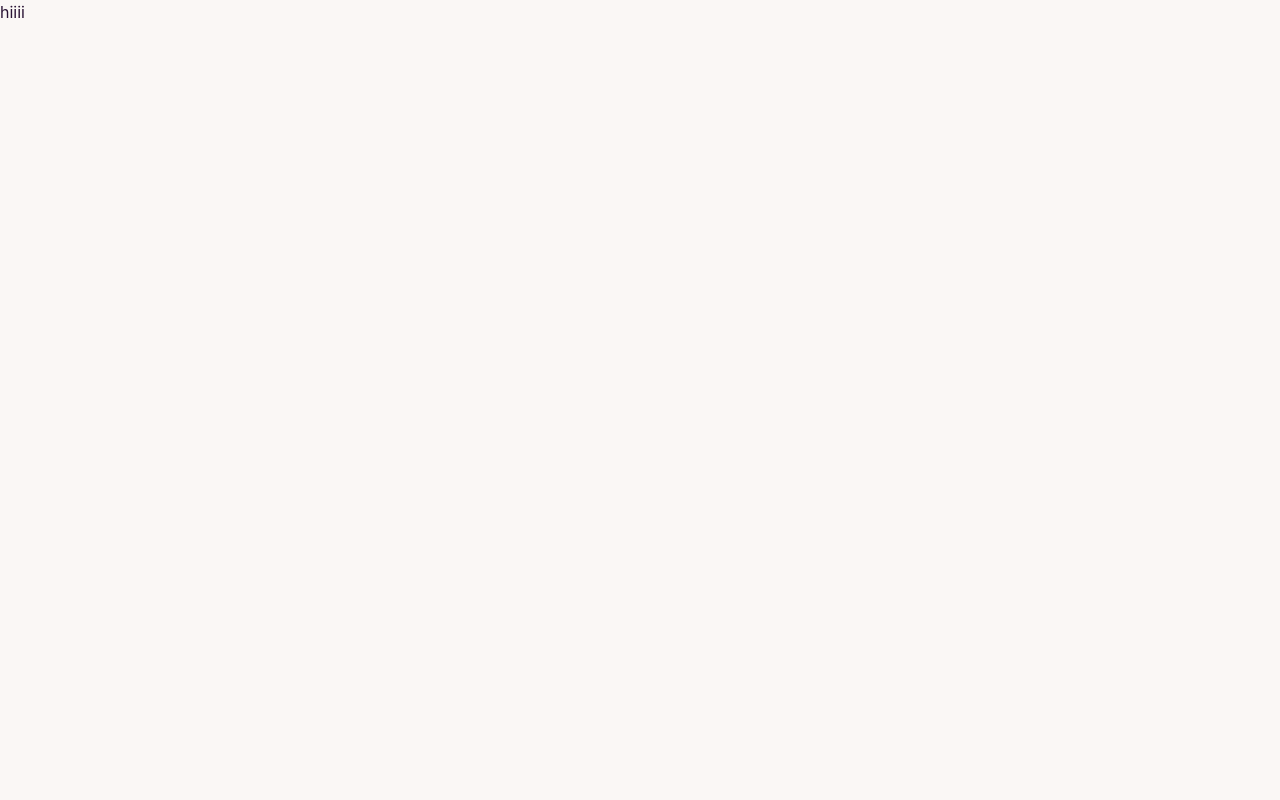
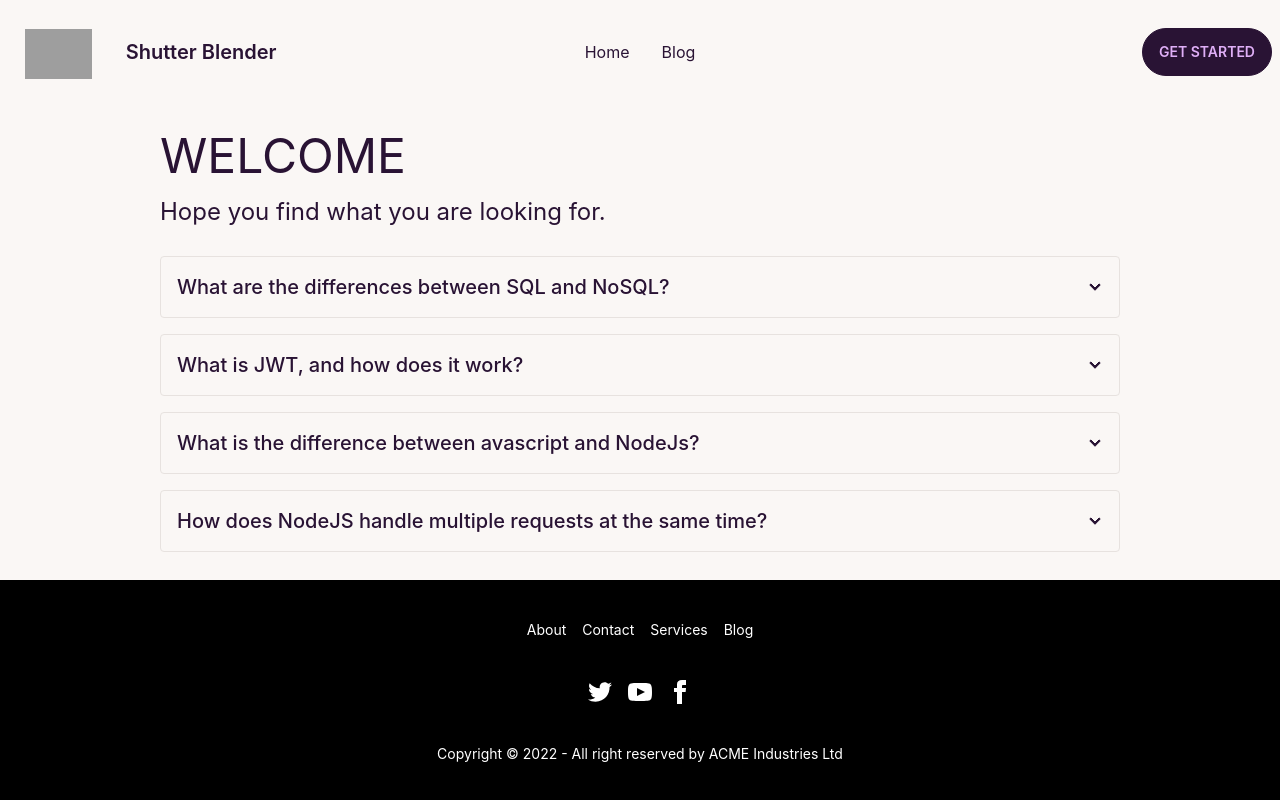
Before and after one commit to sonjibony/shutter-blender-client, a React (Create React App) app: page /blog in a window 1280 px wide. Shown: the top 800 px of the page. Built offline with nearby package versions, Linux system fonts and the light colour scheme; grey boxes are pictures that could not be loaded.

Commit message:
blogs added

```diff
--- a/src/App.js
+++ b/src/App.js
@@ -1,10 +1,11 @@
-import logo from './logo.svg';
+import { RouterProvider } from 'react-router-dom';
 import './App.css';
+import router from './Router/Routes/Routes';
 
 function App() {
   return (
     <div>
-      hiiii
+      <RouterProvider router={router}></RouterProvider>
     </div>
   );
 }
--- /dev/null
+++ b/src/Layout/Main.js
@@ -0,0 +1,16 @@
+import React from 'react';
+import { Outlet } from 'react-router-dom';
+import Footer from '../Pages/Shared/Footer/Footer';
+import Header from '../Pages/Shared/Header/Header';
+
+const Main = () => {
+    return (
+        <div>
+           <Header></Header>
+           <Outlet></Outlet>
+           <Footer></Footer>
+        </div>
+    );
+};
+
+export default Main;
--- /dev/null
+++ b/src/Pages/Blog/Blog.js
@@ -0,0 +1,55 @@
+import React from 'react';
+
+const Blog = () => {
+    return (
+        <div className='my-7 w-3/4 mx-auto'>
+            <div >
+
+                <h1 className='text-5xl mb-4'>WELCOME</h1>
+                <h1 className='text-2xl mb-7'>Hope you find what you are looking for.</h1>
+            </div>
+         <div tabIndex={0} className="collapse collapse-arrow border border-base-300 bg-base-100 rounded mb-4">
+  <div className="collapse-title text-xl font-medium">
+  What are the differences between SQL and NoSQL?  </div>
+  <div className="collapse-content">
+    <p>SQL databases are relational, NoSQL databases are non-relational.
+SQL databases use structured query language and have a predefined schema. NoSQL databases have dynamic schemas for unstructured data.
+SQL databases are vertically scalable, while NoSQL databases are horizontally scalable.
+SQL databases are table-based, while NoSQL databases are document, key-value, graph, or wide-column stores.
+SQL databases are better for multi-row transactions, while NoSQL is better for unstructured data like documents or JSON.</p>
+  </div>
+</div>
+         <div tabIndex={1} className="collapse collapse-arrow border border-base-300 bg-base-100 rounded mb-4">
+  <div className="collapse-title text-xl font-medium">
+    What is JWT, and how does it work?
+  </div>
+  <div className="collapse-content">
+    <p>JSON Web Token (JWT) is an open standard (RFC 7519) that defines a compact and self-contained way for securely transmitting information between parties as a JSON object. This information can be verified and trusted because it is digitally signed.
+    Authentication server verifies the credentials and issues a jwt signed using either a secret salt or a private key. User's Client uses the JWT to access protected resources by passing the JWT in HTTP Authorization header. Resource server then verifies the authenticity of the token using the secret salt/ public key.
+</p>
+  </div>
+</div>
+         <div tabIndex={2} className="collapse collapse-arrow border border-base-300 bg-base-100 rounded mb-4">
+  <div className="collapse-title text-xl font-medium">
+
+  What is the difference between avascript and NodeJs?
+
+
+</div>
+  <div className="collapse-content">
+    <p>NodeJS is a cross-platform and open source Javascript runtime environment that allows the javascript to be run on the server-side. Nodejs allows Javascript code to run outside the browser. Nodejs comes with a lot of modules and mostly used in web development.
+  On the other hand, Javascript is a Scripting language. It is mostly abbreviated as JS. It can be said that Javascript is the updated version of the ECMA script. Javascript is a high-level programming language that uses the concept of Oops but it is based on prototype inheritance.</p>
+  </div>
+</div>
+         <div tabIndex={3} className="collapse collapse-arrow border border-base-300 bg-base-100 rounded">
+  <div className="collapse-title text-xl font-medium">
+  How does NodeJS handle multiple requests at the same time?  </div>
+  <div className="collapse-content">
+    <p> NodeJS receives multiple client requests and places them into EventQueue. NodeJS is built with the concept of event-driven architecture. NodeJS has its own EventLoop which is an infinite loop that receives requests and processes them.</p>
+  </div>
+</div>
+        </div>
+    );
+};
+
+export default Blog;
--- /dev/null
+++ b/src/Pages/Error/Error.js
@@ -0,0 +1,11 @@
+import React from 'react';
+
+const Error = () => {
+    return (
+        <div>
+           404
+        </div>
+    );
+};
+
+export default Error;
--- /dev/null
+++ b/src/Pages/Home/Home/Home.js
@@ -0,0 +1,11 @@
+import React from 'react';
+
+const Home = () => {
+    return (
+        <div>
+            home
+        </div>
+    );
+};
+
+export default Home;
--- /dev/null
+++ b/src/Pages/Shared/Footer/Footer.js
@@ -0,0 +1,27 @@
+import React from 'react';
+import { Link } from 'react-router-dom';
+
+const Footer = () => {
+    return (
+        <footer className="footer footer-center p-10 bg-black text-white">
+  <div className="grid grid-flow-col gap-4">
+    <Link className="link link-hover">About </Link>
+    <Link className="link link-hover">Contact</Link>
+    <Link className="link link-hover">Services</Link>
+    <Link className="link link-hover">Blog</Link>
+  </div>
+  <div>
+    <div className="grid grid-flow-col gap-4">
+      <Link><svg xmlns="http://www.w3.org/2000/svg" width="24" height="24" viewBox="0 0 24 24" className="fill-current"><path d="M24 4.557c-.883.392-1.832.656-2.828.775 1.017-.609 1.798-1.574 2.165-2.724-.951.564-2.005.974-3.127 1.195-.897-.957-2.178-1.555-3.594-1.555-3.179 0-5.515 2.966-4.797 6.045-4.091-.205-7.719-2.165-10.148-5.144-1.29 2.213-.669 5.108 1.523 6.574-.806-.026-1.566-.247-2.229-.616-.054 2.281 1.581 4.415 3.949 4.89-.693.188-1.452.232-2.224.084.626 1.956 2.444 3.379 4.6 3.419-2.07 1.623-4.678 2.348-7.29 2.04 2.179 1.397 4.768 2.212 7.548 2.212 9.142 0 14.307-7.721 13.995-14.646.962-.695 1.797-1.562 2.457-2.549z"></path></svg></Link>
+      <Link><svg xmlns="http://www.w3.org/2000/svg" width="24" height="24" viewBox="0 0 24 24" className="fill-current"><path d="M19.615 3.184c-3.604-.246-11.631-.245-15.23 0-3.897.266-4.356 2.62-4.385 8.816.029 6.185.484 8.549 4.385 8.816 3.6.245 11.626.246 15.23 0 3.897-.266 4.356-2.62 4.385-8.816-.029-6.185-.484-8.549-4.385-8.816zm-10.615 12.816v-8l8 3.993-8 4.007z"></path></svg></Link>
+      <Link><svg xmlns="http://www.w3.org/2000/svg" width="24" height="24" viewBox="0 0 24 24" className="fill-current"><path d="M9 8h-3v4h3v12h5v-12h3.642l.358-4h-4v-1.667c0-.955.192-1.333 1.115-1.333h2.885v-5h-3.808c-3.596 0-5.192 1.583-5.192 4.615v3.385z"></path></svg></Link>
+    </div>
+  </div>
+  <div>
+    <p>Copyright © 2022 - All right reserved by ACME Industries Ltd</p>
+  </div>
+</footer>
+    );
+};
+
+export default Footer;
--- /dev/null
+++ b/src/Pages/Shared/Header/Header.js
@@ -0,0 +1,40 @@
+import React from 'react';
+import { Link } from 'react-router-dom';
+
+const Header = () => {
+
+//menu list items
+const menuItems = <>
+<li><Link to='/'>Home</Link></li>
+<li><Link to='/blog'>Blog</Link></li>
+</>
+
+    return (
+<div className="navbar  py-7">
+  <div className="navbar-start">
+    <div className="dropdown">
+      <label tabIndex={0} className="btn btn-ghost lg:hidden">
+        <svg xmlns="http://www.w3.org/2000/svg" className="h-5 w-5" fill="none" viewBox="0 0 24 24" stroke="currentColor"><path strokeLinecap="round" strokeLinejoin="round" strokeWidth="2" d="M4 6h16M4 12h8m-8 6h16" /></svg>
+      </label>
+      <ul tabIndex={0} className="menu menu-compact dropdown-content mt-3 p-2 shadow bg-base-100 rounded-box w-52">
+        {menuItems}
+      </ul>
+    </div>
+    <Link to='/' className="btn btn-ghost normal-case text-xl">
+      <img  style={{height:"50px"}} src="https://cdn-icons-png.flaticon.com/512/1645/1645360.png" alt="" />
+    </Link>
+    <Link to='/' className="btn btn-ghost normal-case text-xl">Shutter Blender</Link>
+  </div>
+  <div className="navbar-center hidden lg:flex">
+    <ul className="menu menu-horizontal p-0">
+      {menuItems}
+    </ul>
+  </div>
+  <div className="navbar-end">
+    <a className="btn">Get started</a>
+  </div>
+</div>
+    );
+};
+
+export default Header;
--- /dev/null
+++ b/src/Router/Routes/Routes.js
@@ -0,0 +1,38 @@
+import { createBrowserRouter } from "react-router-dom";
+import Main from "../../Layout/Main";
+import Blog from "../../Pages/Blog/Blog";
+import Error from "../../Pages/Error/Error";
+import Home from "../../Pages/Home/Home/Home";
+
+const router = createBrowserRouter([
+    {
+path: '/',
+element: <Main></Main>,
+children: [
+    {
+     path: '/',
+     element: <Home></Home>
+    },
+
+    {
+     path: '/services',
+     element: <Home></Home>
+    },
+
+    {
+     path: '/login',
+     element: <Home></Home>
+    },
+    {
+     path: '/blog',
+     element: <Blog></Blog>
+    },
+    {
+     path: '/*',
+     element: <Error></Error>
+    },
+]
+    }
+])
+
+export default router;
```
